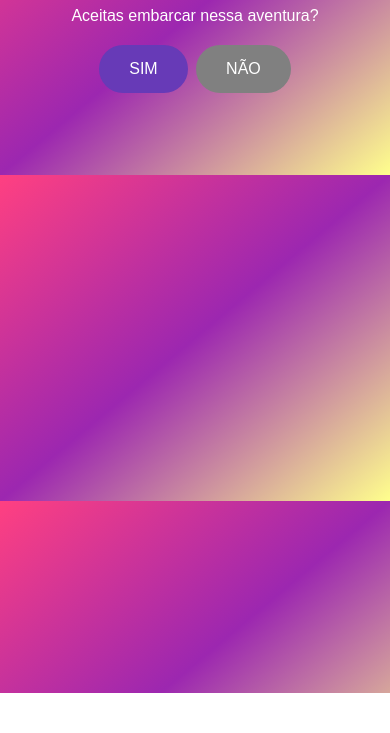
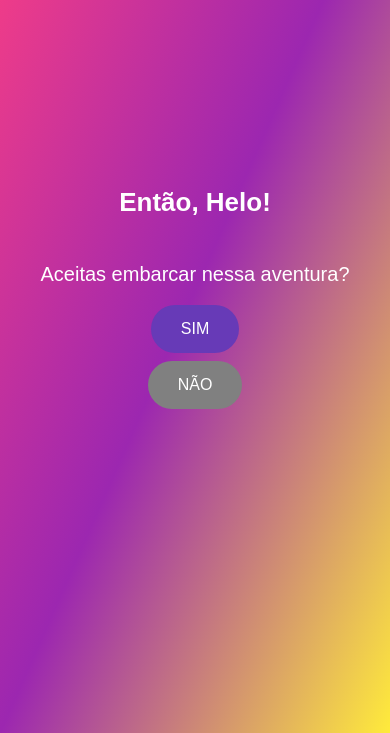
Before and after one commit to Vitu26/convite-web, a plain HTML site: page question.html in a window 390 px wide. Shown: the part 151-884 px from the top of the page. Before the commit the page ends 844 px from the top, so only its background shows below. Drawn offline with Linux system fonts and the light colour scheme.

Commit message:
atualizando

```diff
--- a/question.html
+++ b/question.html
@@ -6,17 +6,47 @@
     <title>Question Page</title>
     <style>
         body {
+            margin: 0;
+            padding: 0;
             font-family: Arial, sans-serif;
-    background: linear-gradient(to bottom right, #ff4081, #9c27b0, #ffff8d);
+            background: linear-gradient(to bottom right, #FF4081, #9C27B0, #FFEB3B);
             color: white;
             text-align: center;
-    padding: 20px;
         }
 
         .container {
-    max-width: 600px;
-    margin: auto;
-    padding: 50px 20px;
+            padding: 20px;
+            display: flex;
+            flex-direction: column;
+            align-items: center;
+            justify-content: center;
+            min-height: 100vh;
+        }
+
+        h1 {
+            font-size: 26px;
+            font-weight: bold;
+            margin-bottom: 30px;
+        }
+
+        p {
+            font-size: 20px;
+            margin: 15px 0;
+        }
+
+        button {
+            font-size: 20px;
+            padding: 15px 30px;
+            border: none;
+            border-radius: 30px;
+            background-color: #673AB7;
+            color: white;
+            cursor: pointer;
+            margin-top: 50px;
+        }
+
+        button:hover {
+            background-color: #5E35B1;
         }
 
 button {
```
Also changed, not shown: confirmation.html (+48 -2 lines), home_3.html (+17 -1 lines), home_page.html (+16 -1 lines), home_two.html (+17 -1 lines). Lines whose indentation alone changed are shown as unchanged.
